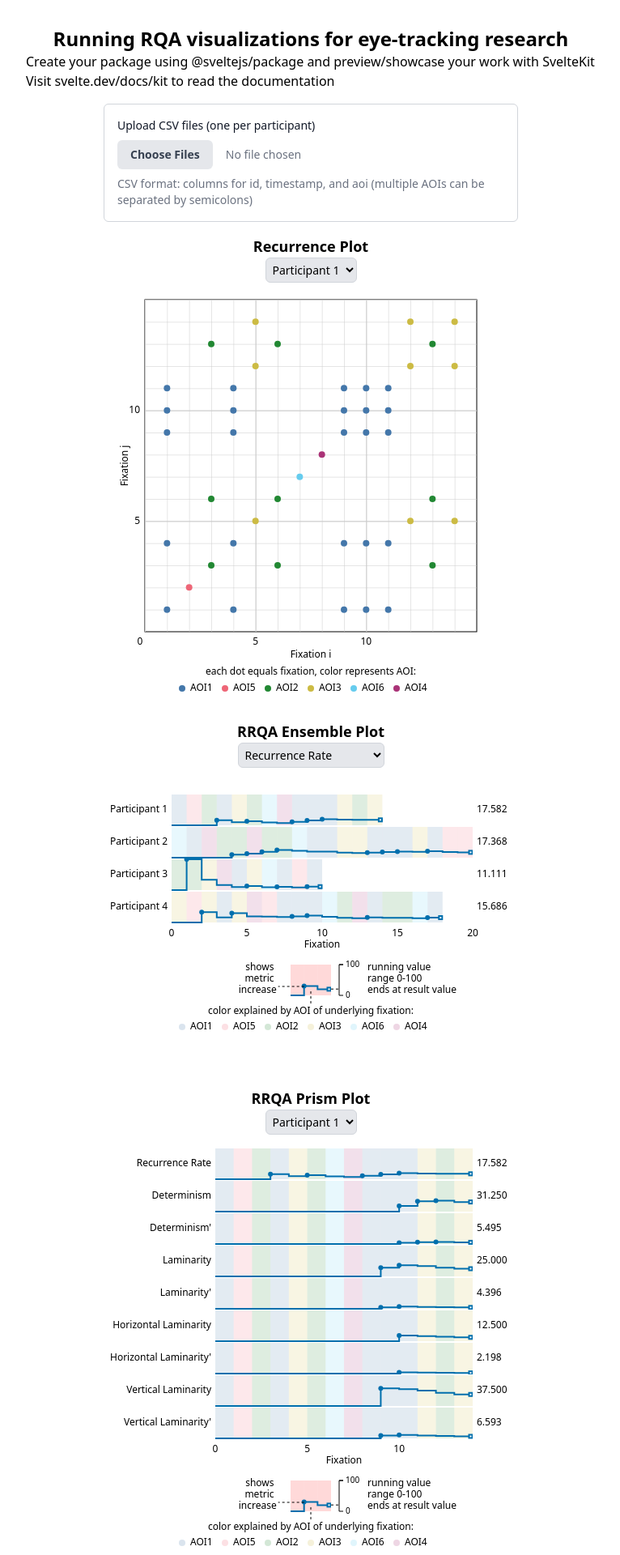
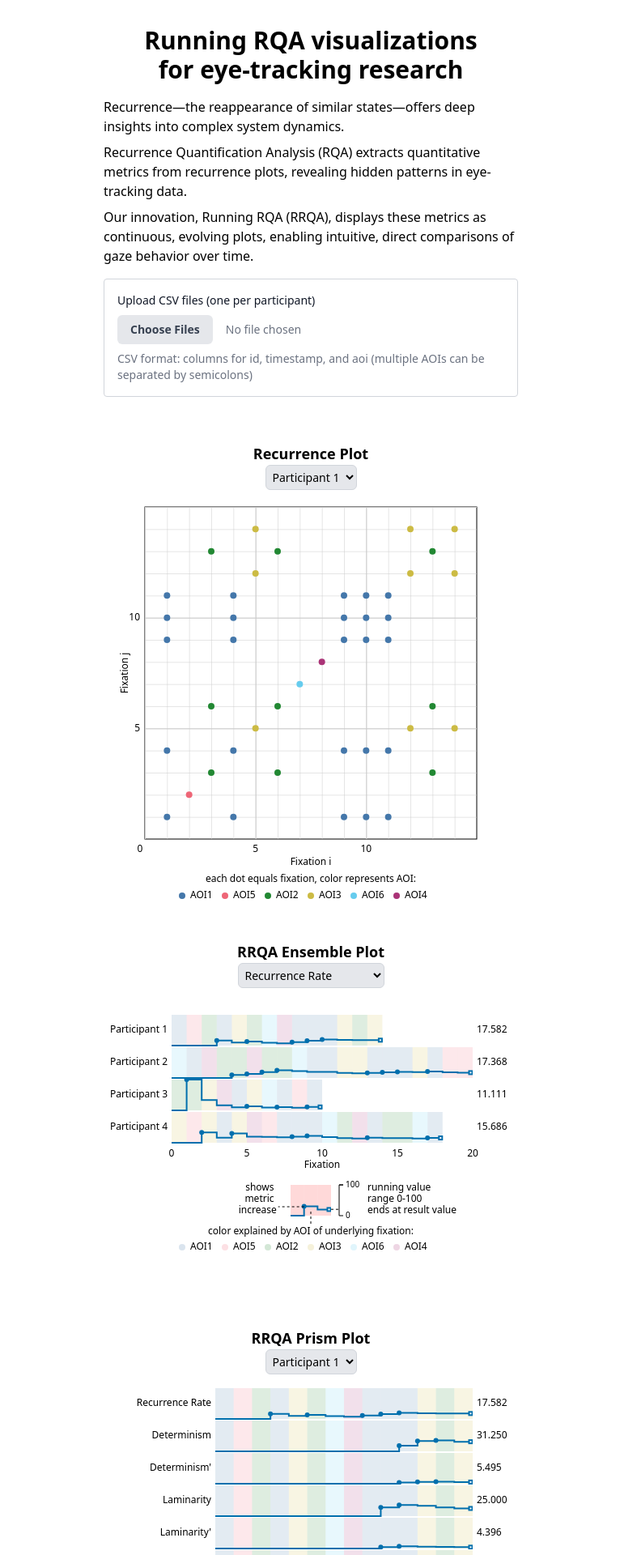
Before and after one commit to misavojte/Running-RQA-Plots, a SvelteKit app: page / in a window 1280 px wide. Shown: the top 1920 px of the page at 81% size, without its empty margins (256-1022 px from the left). Built offline with nearby package versions, Linux system fonts and the light colour scheme.

Commit message:
refactor(ui): enhance page layout and improve content structure

```diff
--- a/src/routes/+page.svelte
+++ b/src/routes/+page.svelte
@@ -78,11 +78,15 @@
 {/snippet}
 
 <main class="p-8 max-w-screen-md mx-auto">
-    <h1 class="text-2xl font-bold text-center">Running RQA visualizations for eye-tracking research</h1>
-    <p>Create your package using @sveltejs/package and preview/showcase your work with SvelteKit</p>
-    <p>Visit <a href="https://svelte.dev/docs/kit">svelte.dev/docs/kit</a> to read the documentation</p>
+    <section class="mb-10">
+    <h1 class="text-3xl max-w-lg mx-auto font-bold text-center mb-4">Running RQA visualizations<br>for eye-tracking research</h1>
+    <div class="flex flex-col items-center justify-center max-w-lg mx-auto gap-2">
+        <p>Recurrence—the reappearance of similar states—offers deep insights into complex system dynamics.</p>
+        <p>Recurrence Quantification Analysis (RQA) extracts quantitative metrics from recurrence plots, revealing hidden patterns in eye-tracking data.</p>
+        <p>Our innovation, Running RQA (RRQA), displays these metrics as continuous, evolving plots, enabling intuitive, direct comparisons of gaze behavior over time.</p>
+      </div>
     <div class="flex flex-col items-center justify-center">
-        <div class="my-4 rounded-md border-gray-300 border p-4 max-w-lg">
+            <div class="my-4 rounded border-gray-300 border p-4 max-w-lg">
                 <label class="block mb-2 text-sm font-medium text-gray-900">
                     Upload CSV files (one per participant)
                     <input
@@ -105,8 +109,11 @@
                 </p>
             </div>
         </div>
+    </section>
+
+    <section class="mb-10">
+        <h2 class="text-lg font-bold text-center">Recurrence Plot</h2>
         <div class="flex flex-col items-center justify-center">
-        <h2 class="text-lg font-bold">Recurrence Plot</h2>
             {#if arrayOfRandomFixationSetsWithLabels.length > 0}
                 <select bind:value={selectedParticipantIndex} class="mb-4 bg-gray-200 p-1 rounded-md border-gray-300 border text-sm">
                     {#each arrayOfRandomFixationSetsWithLabels as participant, index}
@@ -125,11 +132,12 @@
                     tooltipSnippet={tooltipSnippet}
                 />
             {/if}
-        <br>
         </div>
+    </section>
 
+    <section class="mb-10">
+        <h2 class="text-lg font-bold text-center">RRQA Ensemble Plot</h2>
         <div class="flex flex-col items-center justify-center">
-        <h2 class="text-lg font-bold">RRQA Ensemble Plot</h2>
             <select bind:value={metric} class="mb-4 bg-gray-200 p-1 rounded-md border-gray-300 border text-sm">
                 <option value="recurrenceRate">Recurrence Rate</option>
                 <option value="determinism">Determinism</option>
@@ -154,9 +162,12 @@
                     />
                 {/if}
             </div>
+        </div>
+    </section>
 
-        <div class="flex flex-col items-center justify-center border-gray-300 my-4">
-            <h2 class="text-lg font-bold">RRQA Prism Plot</h2>
+    <section class="mb-10">
+        <h2 class="text-lg font-bold text-center">RRQA Prism Plot</h2>
+        <div class="flex flex-col items-center justify-center">
             {#if arrayOfRandomFixationSetsWithLabels.length > 0}
                 <select bind:value={selectedParticipantIndex} class="bg-gray-200 p-1 rounded-md border-gray-300 border mb-4 text-sm">
                     {#each arrayOfRandomFixationSetsWithLabels as participant, index}
@@ -172,7 +183,8 @@
                 />
             {/if}
         </div>
-    </div>
+    </section>
+
     <footer class="text-center text-sm text-gray-500 mt-8">
         <p>Created by <a href="https://vojtechovska.com" class="text-gray-500 hover:text-gray-700">Michaela Vojtechovska</a> and <a href="https://muczkova.com" class="text-gray-500 hover:text-gray-700">Marketa Muczkova</a></p>
     </footer>
```
Lines whose indentation alone changed are shown as unchanged.
